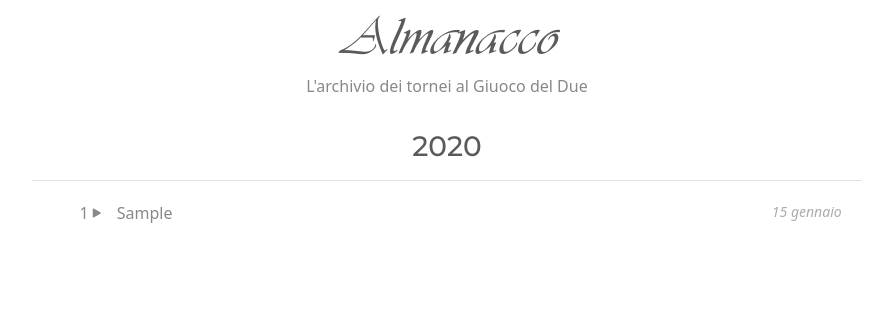
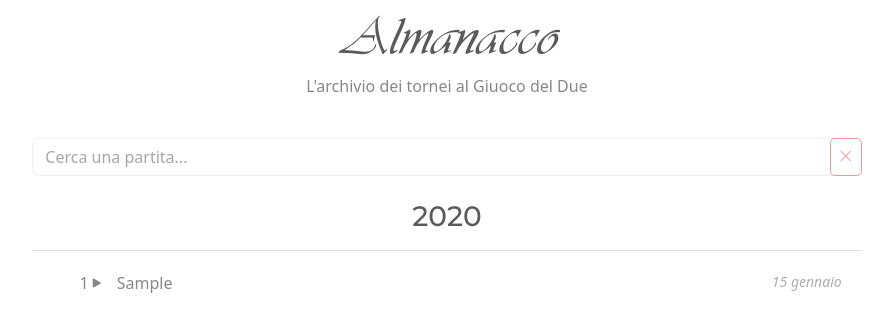
Before and after one commit to ricfila/LaBisca, a PHP site: page /partite.php in a window 1280 px wide. Shown: the part 56-388 px from the top of the page, without its empty margins (193-1086 px from the left). Run offline with PHP 8.4, Linux system fonts and the light colour scheme; tables that the repository leaves empty hold one stand-in row (values such as "Sample post"); a stand-in replaces the project's code that opens the database connection.

Commit message:
ricerca partite

```diff
--- a/partite.php
+++ b/partite.php
@@ -18,11 +18,12 @@
 	<?php echo head(); ?>
 	<div class="container-fluid">
 		<?php
+		$logged = isset($_SESSION['id']) && $_SESSION['editor'];
+
 		if (isset($_GET['id'])) {
 			$id = $conn->real_escape_string(stripslashes($_GET['id']));
 			$res = $conn->query("SELECT * FROM partite WHERE IdPartita = $id;");
 			if ($res->num_rows == 1) {
-				$logged = isset($_SESSION['id']) && $_SESSION['editor'];
 				$edit = $logged && isset($_GET['edit']);
 				?>
 				<div class="row">
@@ -41,11 +42,7 @@
 						<?php
 						// Pulsante modifica/torna in visualizzazione
 						if ($logged) {
-							?>
-							<div style="position: fixed; bottom: 20px; right: 20px; z-index: 900;">
-								<a class="btn btn-lg btn-<?php echo ($edit ? 'info' : 'success'); ?>" href="partite.php?id=<?php echo $id . (!$edit ? '&edit=true' : ''); ?>" style="width: 60px; height: 60px; line-height: 45px; border-radius: 50%; box-shadow: var(--ombra) 3px 3px 10px; font-size: 1.5em;"><i class="bi bi-<?php echo ($edit ? 'check-lg' : 'pencil-fill'); ?>"></i></a>
-							</div>
-							<?php
+							echo btn_angolo($edit ? 'info' : 'success', 'partite.php?id=' . $id . (!$edit ? '&edit=true' : ''), $edit ? 'check-lg' : 'pencil-fill');
 						}
 
 						// Modifiche
@@ -114,21 +111,61 @@
 				?>
 			</div>
 			<?php
-			$res = $conn->query("SELECT partite.IdPartita, partite.Data, partite.Occasione, COUNT(mani.Numero) AS Turni FROM partite LEFT JOIN mani ON partite.IdPartita = mani.Partita GROUP BY partite.IdPartita ORDER BY partite.Data desc, IdPartita DESC;");
+			$res = $conn->query("SELECT partite.IdPartita, partite.Data, partite.Occasione, partite.Note, COUNT(mani.Numero) AS Turni FROM partite LEFT JOIN mani ON partite.IdPartita = mani.Partita GROUP BY partite.IdPartita ORDER BY partite.Data desc, IdPartita DESC;");
 			if ($res->num_rows > 0) {
 				echo '<div class="row"><div class="col-lg-2"></div><div class="col-lg">';
+				echo '<div class="position-relative">';
+				echo '<input type="text" id="cerca_partita" class="form-control w-100 my-4 mx-auto" placeholder="Cerca una partita..." onkeyup="cerca_partita();" />';
+				echo '<button class="btn btn-sm btn-outline-secondary h-100" onclick="$(\'#cerca_partita\').val(\'\'); cerca_partita();" style="position: absolute; top: 0px; right: 0px;"><i class="bi bi-x-lg"></i></button>';
+				echo '</div>';
+
 				$anno = false;
+				$partite = array();
+				$partite_anno = array();
 				while ($row = $res->fetch_assoc()) {
 					if (substr($row['Data'], 0, 4) != $anno) {
 						$anno = substr($row['Data'], 0, 4);
-						echo '<h3 class="mt-3 text-center"><a href="anni.php?anno=' . $anno . '">' . $anno . '</a></h3><hr>';
+						$partite_anno[$anno] = 0;
+						echo '<div id="anno_' . $anno . '"><h3 class="mt-3 text-center"><a href="anni.php?anno=' . $anno . '">' . $anno . '</a></h3><hr></div>';
 					}
-					echo '<a class="dropdown-item" href="partite.php?id=' . $row['IdPartita'] . '"><div class="row">';
+					$partite[] = array('id' => $row['IdPartita'], 'occasione' => $row['Occasione'], 'note' => $row['Note'], 'anno' => $anno);
+					$partite_anno[$anno]++;
+
+					echo '<a id="partita_' . $row['IdPartita'] . '" class="dropdown-item" href="partite.php?id=' . $row['IdPartita'] . '"><div class="row">';
 					echo '<div class="col-1 no-pad text-end">' . ($row['Turni'] < 10 ? '&nbsp;&nbsp;' : '') . $row['Turni'] . '<i class="bi bi-play-fill"></i></div>';
 					echo '<div class="col text-start d-inline-block text-truncate">' . (empty($row['Occasione']) ? '<span class="chiaro"><i>Occasione sconosciuta</i></span>' : $row['Occasione']) . '</div>';
 					echo '<div class="col-auto text-end px-0 px-sm-3"><small class="chiaro"><i class="d-block d-sm-none">' . $fmt2->format(strtotime($row['Data'])) . '</i><i class="d-none d-sm-block">' . $fmt3->format(strtotime($row['Data'])) . '</i></small></div></div></a>';
 				}
 				echo '</div><div class="col-lg-2"></div></div><br>';
+				?>
+				<script>
+				let partite = <?php echo json_encode($partite); ?>;
+				let partite_anno = <?php echo json_encode($partite_anno); ?>;
+
+				function cerca_partita() {
+					let input = $('#cerca_partita').val().toLowerCase();
+					$.each(partite_anno, function(anno) {
+						partite_anno[anno] = 0;
+					});
+					partite.forEach(function(p) {
+						let elem = $('#partita_' + p.id);
+						if (p.occasione.toLowerCase().includes(input) || (p.note != null && p.note.toLowerCase().includes(input))) {
+							elem.show();
+							partite_anno[p.anno]++;
+						} else {
+							elem.hide();
+						}
+					});
+					$.each(partite_anno, function(anno) {
+						if (partite_anno[anno] == 0) {
+							$('#anno_' + anno).hide();
+						} else {
+							$('#anno_' + anno).show();
+						}
+					});
+				}
+				</script>
+				<?php
 			}
 		}
 		?>
--- a/php/func.php
+++ b/php/func.php
@@ -128,4 +128,12 @@ function listafoto($id) {
 	}
 }
 
+function btn_angolo($colore, $target, $icona, $link = true) {
+	$out = '<div style="position: fixed; bottom: 20px; right: 20px; z-index: 900;">';
+	$out .= '<' . ($link ? 'a' : 'button') . ' class="btn btn-lg btn-' . $colore . '" ' . ($link ? 'href' : 'onclick') . '="' . $target . '" style="width: 60px; height: 60px; line-height: 45px; border-radius: 50%; box-shadow: var(--ombra) 3px 3px 10px; font-size: 1.5em;">';
+	$out .= '<i class="bi bi-' . $icona . '"></i>';
+	$out .= '</' . ($link ? 'a' : 'button') . '></div>';
+	return $out;
+}
+
 ?>
```
